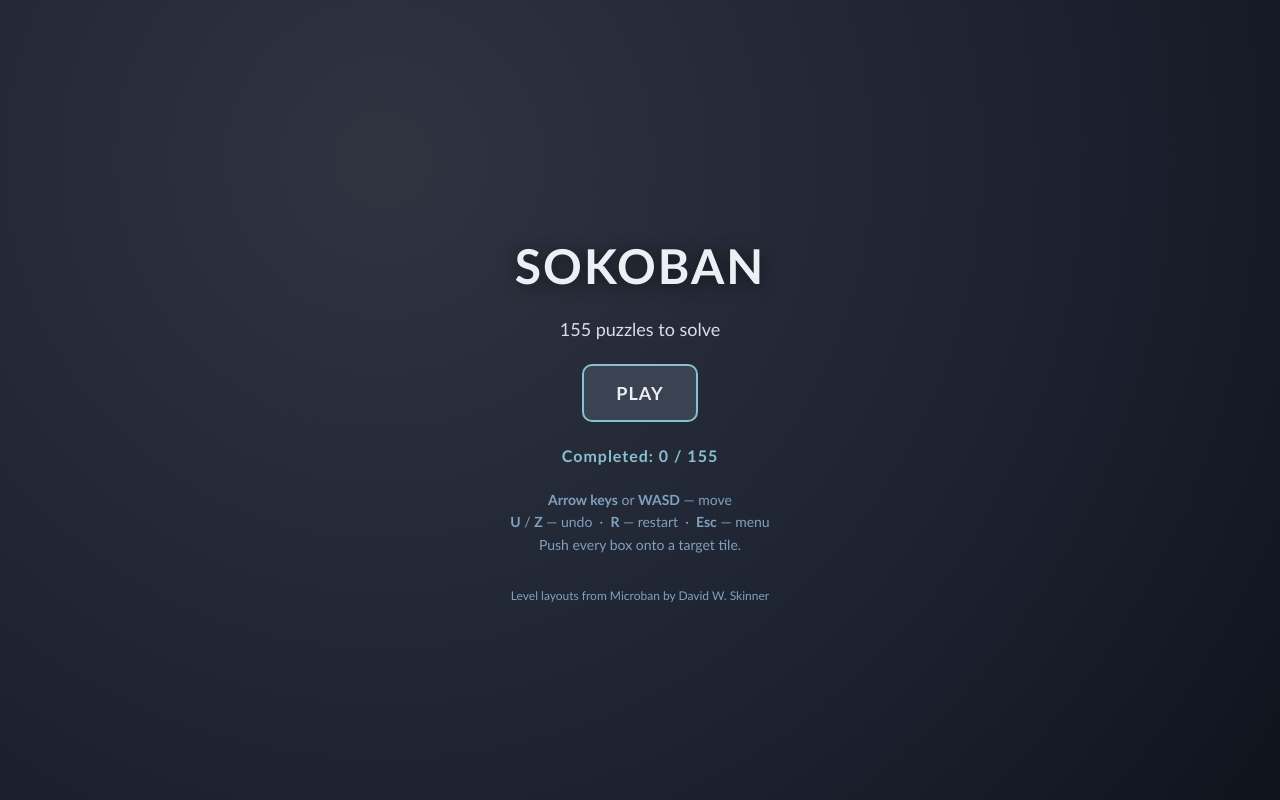
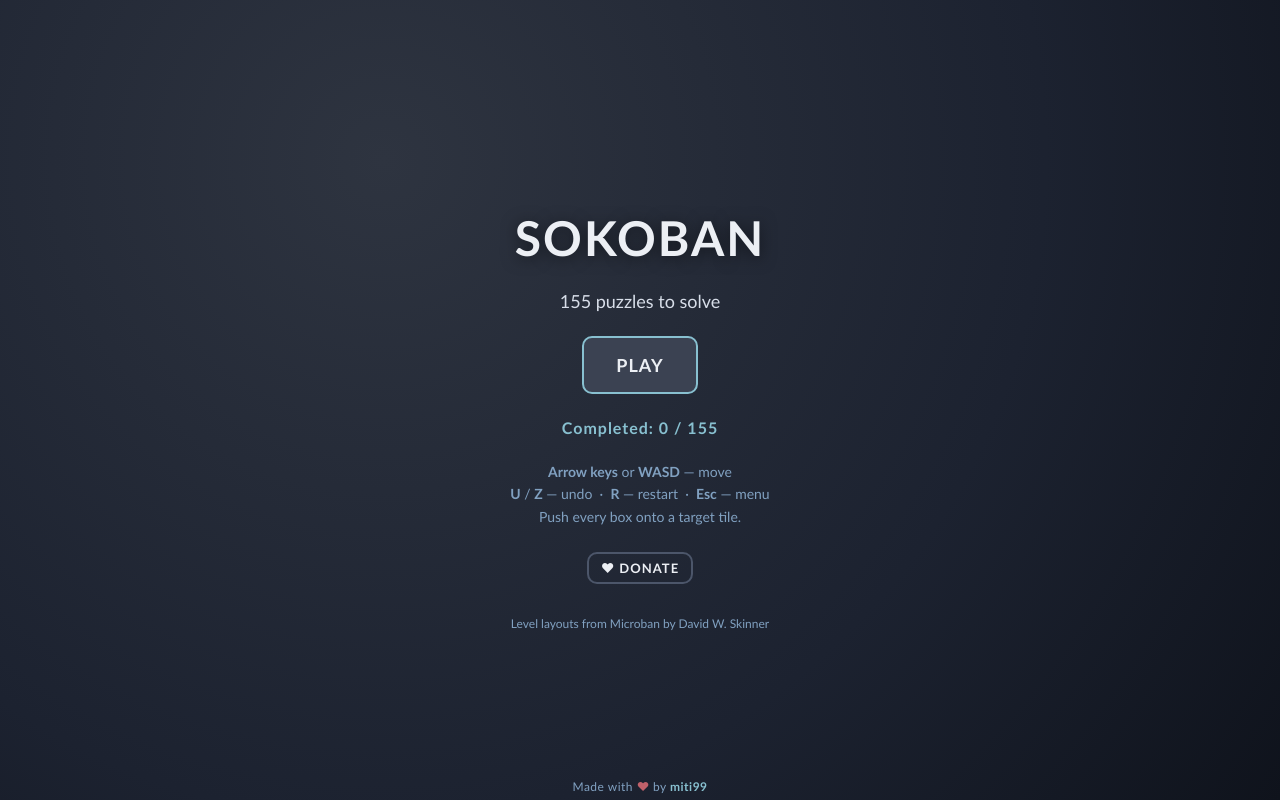
Before and after one commit to tiennm99/sokoban, a Svelte app: page / in a window 1280 px wide. Built offline with nearby package versions, Linux system fonts and the light colour scheme.

Commit message:
feat: add donate QR modal and site footer (#6)
Menu exposes a Donate button; the win dialog offers a Buy Me a Coffee
link. Both open a shared modal showing the VietQR code from
public/assets/qr.jpg. A persistent footer credits miti99.com.

```diff
--- a/src/App.svelte
+++ b/src/App.svelte
@@ -30,3 +30,45 @@
         />
     {/key}
 {/if}
+
+<footer class="site-footer">
+    Made with <span class="heart">♥</span> by
+    <a href="https://miti99.com" target="_blank" rel="noopener noreferrer">miti99</a>
+</footer>
+
+<style>
+    .site-footer {
+        position: fixed;
+        left: 0;
+        right: 0;
+        bottom: 6px;
+        text-align: center;
+        font-size: 12px;
+        color: var(--text-dim);
+        letter-spacing: 0.5px;
+        pointer-events: none;
+        z-index: 1;
+    }
+
+    .site-footer a {
+        color: var(--accent);
+        text-decoration: none;
+        font-weight: 700;
+        pointer-events: auto;
+    }
+
+    .site-footer a:hover {
+        text-decoration: underline;
+    }
+
+    .heart {
+        color: var(--danger);
+        display: inline-block;
+        animation: pulse 1.6s ease-in-out infinite;
+    }
+
+    @keyframes pulse {
+        0%, 100% { transform: scale(1); }
+        50%      { transform: scale(1.2); }
+    }
+</style>
--- /dev/null
+++ b/src/views/DonateModal.svelte
@@ -0,0 +1,91 @@
+<!--
+    Donation modal: shows the VietQR code. Shared between the menu
+    "Donate" button and the "Buy me a coffee" button on the win screen.
+-->
+<script>
+    import AppButton from './AppButton.svelte';
+
+    let { open = false, onClose } = $props();
+
+    function onKey(e) {
+        if (open && e.key === 'Escape') onClose();
+    }
+
+    // Close only when the backdrop itself is clicked, not when a click
+    // bubbles up from the dialog contents. Avoids needing stopPropagation
+    // on the dialog (which would otherwise require a keyboard handler too).
+    function onBackdropClick(e) {
+        if (e.target === e.currentTarget) onClose();
+    }
+</script>
+
+<svelte:window onkeydown={onKey} />
+
+{#if open}
+    <div class="overlay" onclick={onBackdropClick} role="presentation">
+        <div class="dialog" role="dialog" aria-modal="true" aria-label="Donate" tabindex="-1">
+            <h2>Thanks for playing!</h2>
+            <p class="sub">Scan to send a tip — supports 50+ banking apps.</p>
+            <img
+                src="{import.meta.env.BASE_URL}assets/qr.jpg"
+                alt="Donation QR code for NGUYEN MINH TIEN"
+                class="qr"
+            />
+            <AppButton variant="ghost" onclick={onClose}>CLOSE</AppButton>
+        </div>
+    </div>
+{/if}
+
+<style>
+    .overlay {
+        position: fixed;
+        inset: 0;
+        background: rgba(12, 16, 24, 0.72);
+        display: flex;
+        align-items: center;
+        justify-content: center;
+        z-index: 200;
+        animation: fade-in 180ms ease;
+        padding: 16px;
+    }
+
+    .dialog {
+        background: var(--panel);
+        border: 2px solid var(--accent);
+        border-radius: var(--radius-lg);
+        padding: 24px 28px 20px;
+        display: flex;
+        flex-direction: column;
+        align-items: center;
+        gap: 12px;
+        max-width: 380px;
+        max-height: 90vh;
+        overflow: auto;
+        box-shadow: 0 30px 80px rgba(0, 0, 0, 0.7);
+    }
+
+    .dialog h2 {
+        font-size: 22px;
+        letter-spacing: 1px;
+        color: var(--accent);
+    }
+
+    .sub {
+        font-size: 13px;
+        color: var(--text-muted);
+        text-align: center;
+    }
+
+    .qr {
+        width: 100%;
+        max-width: 320px;
+        height: auto;
+        border-radius: var(--radius);
+        display: block;
+    }
+
+    @keyframes fade-in {
+        from { opacity: 0; }
+        to { opacity: 1; }
+    }
+</style>
--- a/src/views/GameView.svelte
+++ b/src/views/GameView.svelte
@@ -5,6 +5,7 @@
 <script>
     import AppButton from './AppButton.svelte';
     import Board from './Board.svelte';
+    import DonateModal from './DonateModal.svelte';
     import { parseLevel } from '../lib/core/level-parser.js';
     import { BoardModel } from '../lib/core/board-model.js';
     import { progressStore } from '../lib/core/progress-store.js';
@@ -113,6 +114,8 @@
     }
 
     const hasNext = $derived(levelIndex + 1 < MICROBAN_LEVELS.length);
+
+    let donateOpen = $state(false);
 </script>
 
 <svelte:window onkeydown={onKey} onresize={onResize} />
@@ -161,11 +164,16 @@
                         {/if}
                         <AppButton variant="ghost" onclick={onLevels}>LEVELS</AppButton>
                     </div>
+                    <AppButton variant="ghost" size="sm" onclick={() => (donateOpen = true)} title="Support the game">
+                        ☕ BUY ME A COFFEE
+                    </AppButton>
                 </div>
             </div>
         {/if}
     {/if}
 </section>
+
+<DonateModal open={donateOpen} onClose={() => (donateOpen = false)} />
 
 <style>
     .game {
--- a/src/views/MenuView.svelte
+++ b/src/views/MenuView.svelte
@@ -3,6 +3,7 @@
 -->
 <script>
     import AppButton from './AppButton.svelte';
+    import DonateModal from './DonateModal.svelte';
     import { progressStore } from '../lib/core/progress-store.js';
     import { MICROBAN_LEVELS } from '../lib/data/microban-levels.js';
 
@@ -10,6 +11,8 @@
 
     const total = MICROBAN_LEVELS.length;
     const completed = progressStore.getCompletedCount();
+
+    let donateOpen = $state(false);
 </script>
 
 <section class="screen menu">
@@ -26,8 +29,14 @@
         <div>Push every box onto a target tile.</div>
     </div>
 
+    <AppButton variant="ghost" size="sm" onclick={() => (donateOpen = true)} title="Support the game">
+        ♥ DONATE
+    </AppButton>
+
     <p class="credit">Level layouts from Microban by David W. Skinner</p>
 </section>
+
+<DonateModal open={donateOpen} onClose={() => (donateOpen = false)} />
 
 <style>
     .menu {
```
Also changed, not shown: public/assets/qr.jpg (added).
